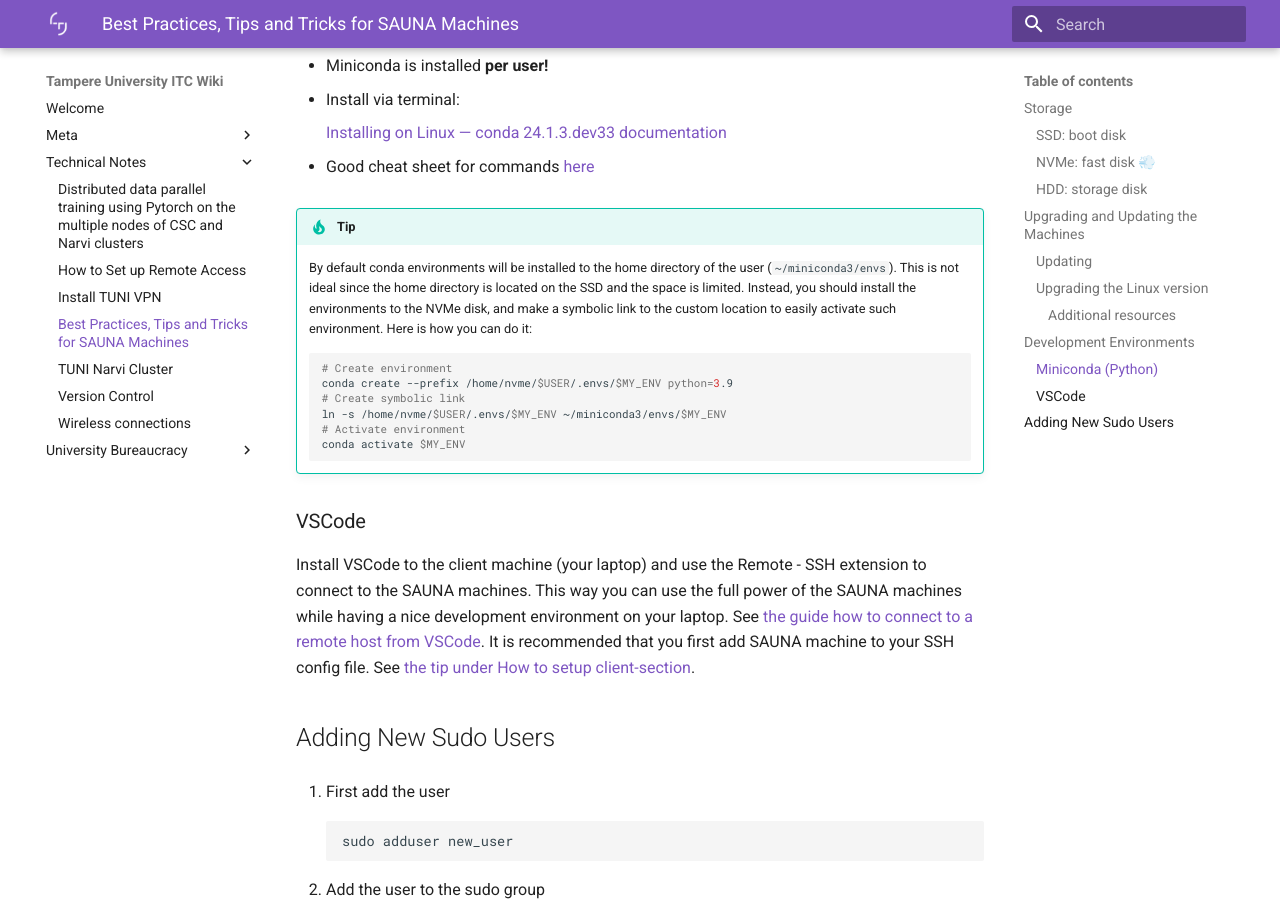
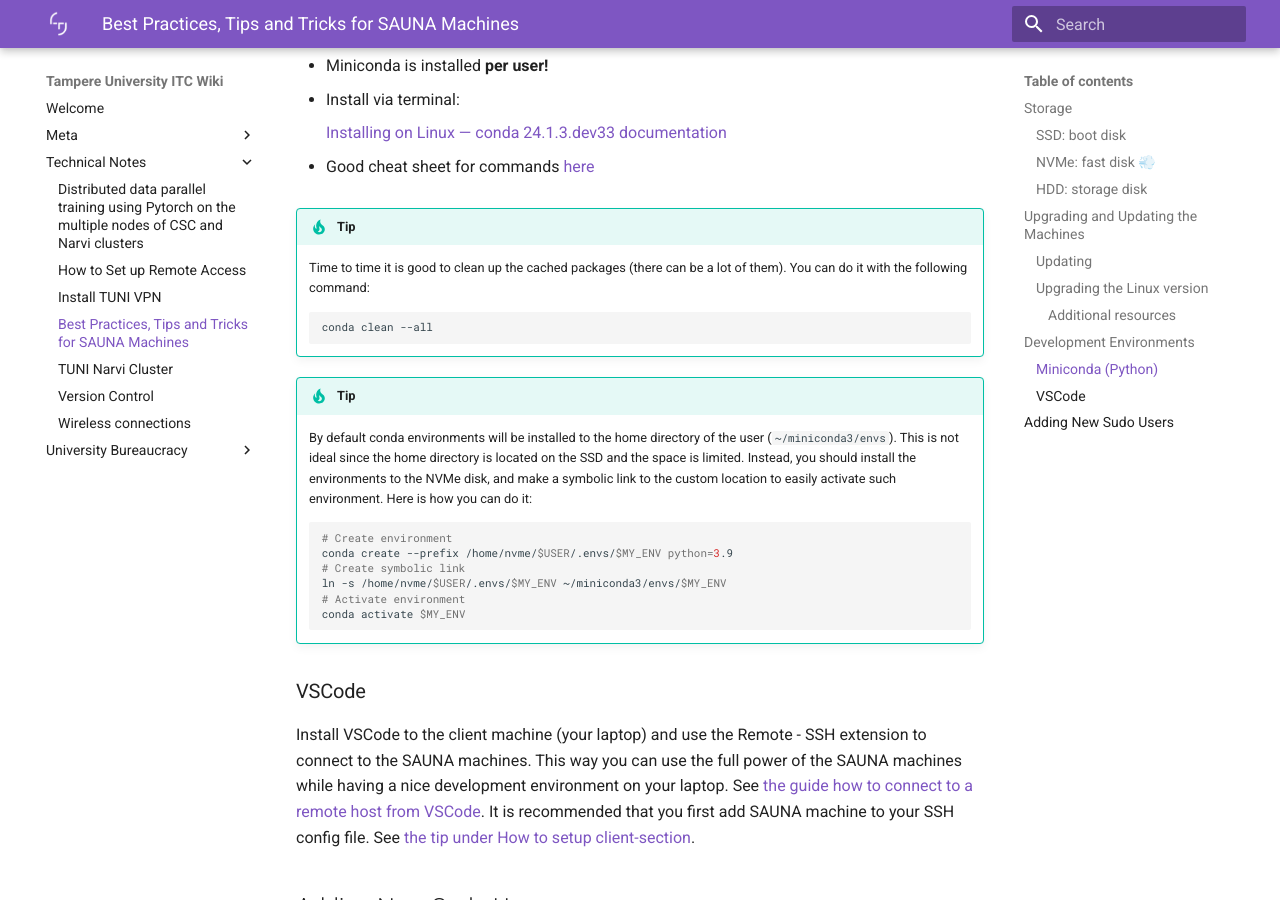
Before and after one commit to TUNI-ITC/wiki, an MkDocs documentation site: the page built from docs/Technical-Notes/sauna-machines-tips-and-tricks.md, in a window 1280 px wide and 900 px high, scrolled down 3479 px. Built offline with MkDocs 1.6.1 and Material for MkDocs 9.7.7, drawn with Linux system fonts in a browser that asks for light colours.

Commit message:
add conda --clean tip

````diff
--- a/docs/Technical-Notes/sauna-machines-tips-and-tricks.md
+++ b/docs/Technical-Notes/sauna-machines-tips-and-tricks.md
@@ -137,6 +137,13 @@
 - Good cheat sheet for commands [here](https://docs.conda.io/projects/conda/en/4.6.0/_downloads/52a95608c49671267e40c689e0bc00ca/conda-cheatsheet.pdf)
 
 !!! tip
+    Time to time it is good to clean up the cached packages (there can be a lot of them). You can do it with the following command:
+
+    ```bash
+    conda clean --all
+    ```
+
+!!! tip
     By default conda environments will be installed to the home directory of the user (`~/miniconda3/envs`). This is not ideal since the home directory is located on the SSD and the space is limited. Instead, you should install the environments to the NVMe disk, and make a symbolic link to the custom location to easily activate such environment. Here is how you can do it:
 
     ```bash
````
